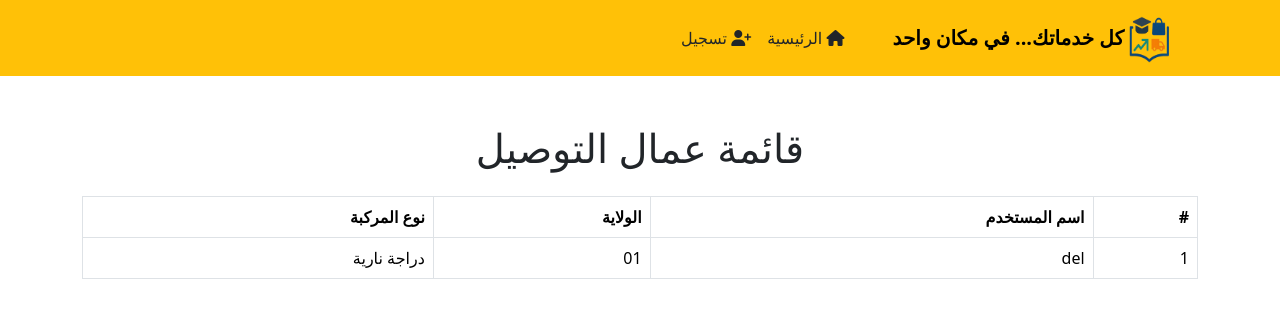
After one commit to HabibMebdoua/servicespro-django-platform, a Django app: page /delivery/workers/ in a window 1280 px wide. The commit adds this page. Shown: the top 318 px of the page. Run offline with Django 5.2, Linux system fonts and the light colour scheme; data comes from the database, SQL or seed files in the repository; both versions use the stored data as it was after the commit; some libraries are stand-ins or nearby versions.

Commit message:
add some changes

```diff
--- a/src/delivery/urls.py
+++ b/src/delivery/urls.py
@@ -4,5 +4,5 @@ from . import views
 
 
 urlpatterns = [
-
+    path('workers/', views.display_workers, name='display_workers'),
 ]
--- a/src/delivery/views.py
+++ b/src/delivery/views.py
@@ -1,3 +1,9 @@
 from django.shortcuts import render
+from ecommerce.models import DeliveryPerson  # تأكد من استيراد نموذج DeliveryPerson
 
-# Create your views here.
+def display_workers(request):
+    # جلب جميع عمال التوصيل
+    workers = DeliveryPerson.objects.all()
+
+    # تمرير عمال التوصيل إلى القالب
+    return render(request, 'delivery/workers_list.html', {'workers': workers})
--- a/src/ecommerce/models.py
+++ b/src/ecommerce/models.py
@@ -73,6 +73,7 @@ class Store(models.Model):
         ('إلكترونيات','إلكترونيات'),
         ('مأكولات','مأكولات'),
         ('صيدلي','صيدلي'),
+        ('إكسسوارات', 'إكسسوارات'),
     ]
     owner = models.OneToOneField(CustomUser, on_delete=models.CASCADE)
     name = models.CharField(max_length=255)
--- a/src/education/urls.py
+++ b/src/education/urls.py
@@ -7,7 +7,7 @@ urlpatterns = [
     path('dashboard/', views.teacher_dashboard, name='teacher_dashboard'),
     path('manage_course/', views.manage_course, name='manage_course'),
     path('add_lesson' , views.add_course , name='add_lesson'),
-    path('courses/<int:course_id>/register/', views.register_course, name='register_course'),
+    path('courses/<int:course_id>/register/', views.register_course, name='registerincourse'),
     path('courses/<int:course_id>/students/', views.registered_students, name='registered_students'),
     path('registrations/<int:registration_id>/accept/', views.accept_student, name='accept_student'),
 ]
--- a/src/education/views.py
+++ b/src/education/views.py
@@ -80,12 +80,12 @@ def register_course(request, course_id):
     existing_registration = CourseRegistration.objects.filter(student=request.user, course=course).exists()
     if existing_registration:
         messages.error(request, "لقد قمت بالتسجيل في هذه الدورة مسبقًا.")
-        return redirect('course_detail', course_id=course_id)
+        return redirect('lesson_detail', course_id=course_id)
 
     # إنشاء تسجيل جديد بحالة "غير مقبول"
     registration = CourseRegistration.objects.create(student=request.user, course=course, is_accepted=False)
     messages.success(request, "تم التسجيل في الدورة بنجاح. يرجى انتظار قبول المعلم.")
-    return redirect('course_detail', course_id=course_id)
+    return redirect('lesson_detail', course_id=course_id)
 
 @login_required
 def registered_students(request, course_id):
--- a/src/templates/_partials/_navbar.html
+++ b/src/templates/_partials/_navbar.html
@@ -55,7 +55,7 @@
                 </li>
                 {% else %}
                 <li class="nav-item">
-                    <a class="nav-link text-dark" href="{% url 'delivery_dashboard' %}">
+                    <a class="nav-link text-dark" href="">
                         <i class="fas fa-truck"></i> لوحة عامل التوصيل
                     </a>
                 </li>
--- /dev/null
+++ b/src/templates/delivery/workers_list.html
@@ -0,0 +1,35 @@
+{% extends 'base.html' %}
+
+{% block title %}
+قائمة عمال التوصيل
+{% endblock %}
+
+{% block content %}
+<div class="container my-5">
+    <h1 class="text-center mb-4">قائمة عمال التوصيل</h1>
+    <table class="table table-bordered">
+        <thead>
+            <tr>
+                <th>#</th>
+                <th>اسم المستخدم</th>
+                <th>الولاية</th>
+                <th>نوع المركبة</th>
+            </tr>
+        </thead>
+        <tbody>
+            {% for worker in workers %}
+            <tr>
+                <td>{{ forloop.counter }}</td>
+                <td>{{ worker.user.username }}</td>
+                <td>{{ worker.wilaya }}</td>
+                <td>{{ worker.vehicle_type|default:"غير محدد" }}</td>
+            </tr>
+            {% empty %}
+            <tr>
+                <td colspan="4" class="text-center">لا يوجد عمال توصيل.</td>
+            </tr>
+            {% endfor %}
+        </tbody>
+    </table>
+</div>
+{% endblock %}
--- a/src/templates/education/course_detail.html
+++ b/src/templates/education/course_detail.html
@@ -20,7 +20,7 @@
 
                     <div class="text-center mt-4">
                         {% if user.is_authenticated %}
-                            <form method="post" action="{% url 'register_course' course.id %}">
+                            <form method="post" action="{% url 'registerincourse' course.id %}">
                                 {% csrf_token %}
                                 <button type="submit" class="btn btn-warning text-white rounded-pill shadow-sm">سجل الآن</button>
                             </form>
--- a/src/templates/main/index.html
+++ b/src/templates/main/index.html
@@ -75,7 +75,7 @@ Services Pro
                 <div class="card-body">
                     <h5 class="card-title fw-bold">خدمات التوصيل</h5>
                     <p class="card-text">توصيل سريع وآمن.</p>
-                    <a href="#" class="btn btn-danger text-white rounded-pill shadow-sm">اقرأ المزيد</a>
+                    <a href="{% url 'display_workers' %}" class="btn btn-danger text-white rounded-pill shadow-sm">اقرأ المزيد</a>
                 </div>
             </div>
         </div>
```
Also changed, not shown: notes.txt (added, +9 -0 lines), src/db.sqlite3, src/media/courses/Capture_décran_2025-06-30_155843.png (added), src/media/products/Capture_décran_2025-06-30_155843_772pdmv.png (added), src/media/store_logos/Capture_décran_2025-06-30_155145.png (added).
